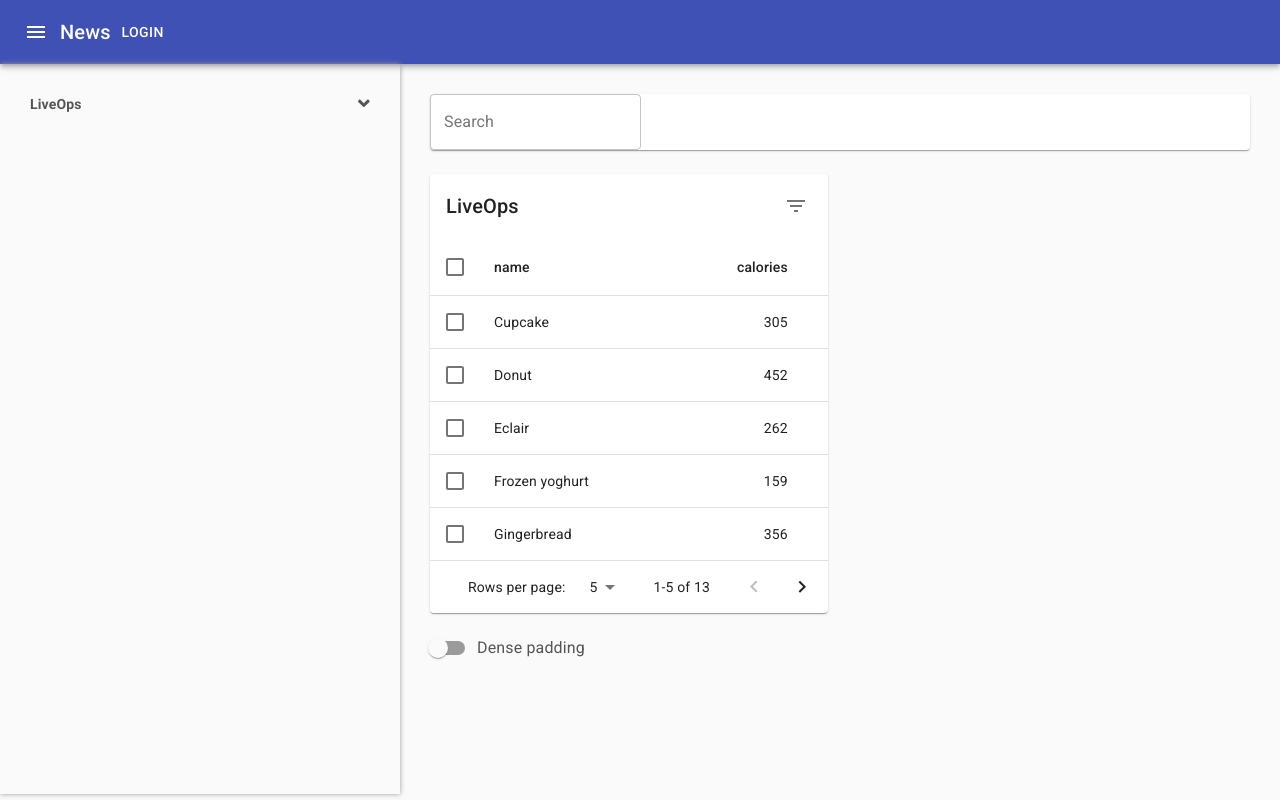
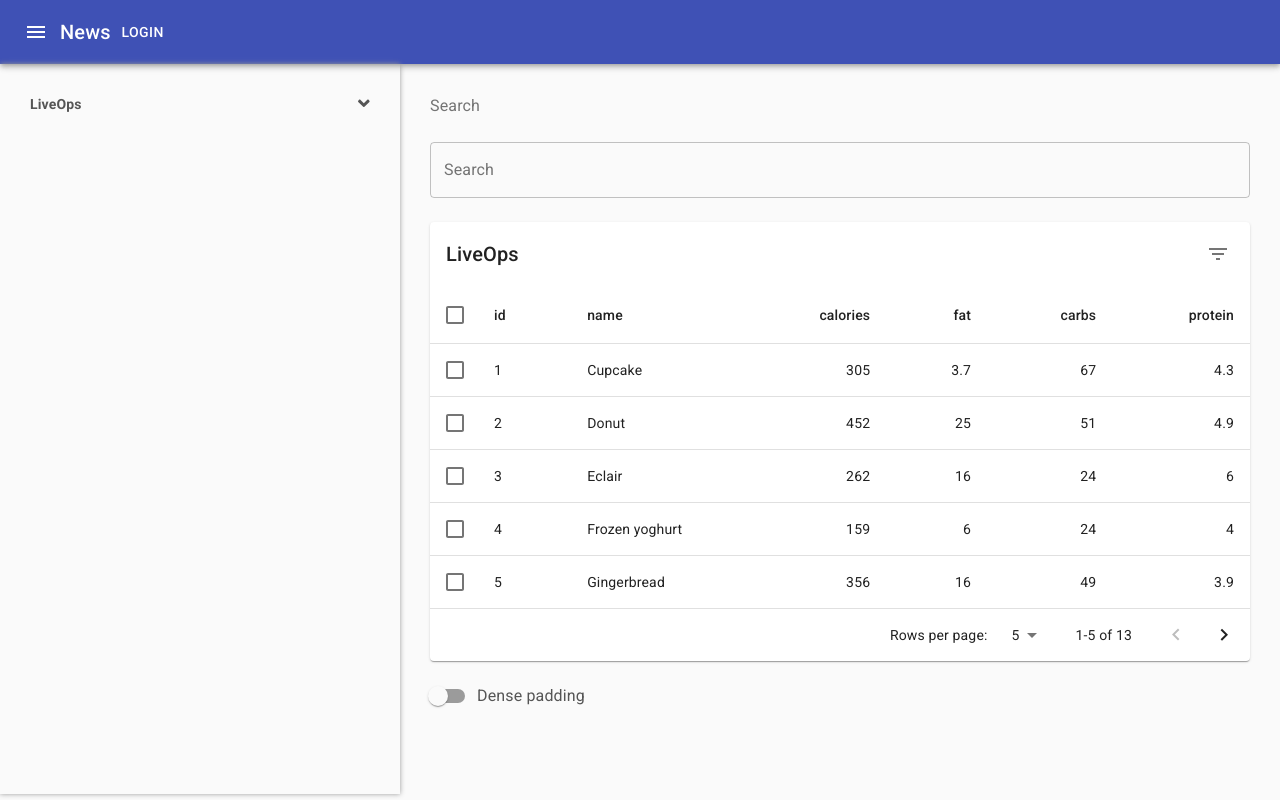
Before and after one commit to evan-zubov/SnipeFE, a React (Create React App) app: page /live-ops/search-players in a window 1280 px wide. Built offline with nearby package versions, Linux system fonts and the light colour scheme.

Commit message:
editing routing and breadcrumbs drafts

```diff
--- a/package.json
+++ b/package.json
@@ -21,7 +21,8 @@
     "react-i18next": "^11.2.1",
     "react-router": "^5.1.2",
     "react-router-dom": "^5.1.2",
-    "react-scripts": "^3.2.0",
+    "react-scripts": "^3.3.0",
+    "redux": "^4.0.5",
     "typescript": "^3.7.2"
   },
   "devDependencies": {
--- a/src/components/body/content/pages/live-ops/live-ops.page.container.tsx
+++ b/src/components/body/content/pages/live-ops/live-ops.page.container.tsx
@@ -3,29 +3,30 @@ import { LiveOpsPage } from "./live-ops.page";
 
 export const LiveOpsPageConatiner = () => {
   function createData(
+    id: string,
     name: string,
     calories: number,
     fat: number,
     carbs: number,
     protein: number
   ): any {
-    return { name, calories, fat, carbs, protein, selected: false };
+    return { id, name, calories, fat, carbs, protein, selected: false };
   }
 
   const [rows, setRows] = React.useState([
-    createData("Cupcake", 305, 3.7, 67, 4.3),
-    createData("Donut", 452, 25.0, 51, 4.9),
-    createData("Eclair", 262, 16.0, 24, 6.0),
-    createData("Frozen yoghurt", 159, 6.0, 24, 4.0),
-    createData("Gingerbread", 356, 16.0, 49, 3.9),
-    createData("Honeycomb", 408, 3.2, 87, 6.5),
-    createData("Ice cream sandwich", 237, 9.0, 37, 4.3),
-    createData("Jelly Bean", 375, 0.0, 94, 0.0),
-    createData("KitKat", 518, 26.0, 65, 7.0),
-    createData("Lollipop", 392, 0.2, 98, 0.0),
-    createData("Marshmallow", 318, 0, 81, 2.0),
-    createData("Nougat", 360, 19.0, 9, 37.0),
-    createData("Oreo", 437, 18.0, 63, 4.0)
+    createData("1", "Cupcake", 305, 3.7, 67, 4.3),
+    createData("2", "Donut", 452, 25.0, 51, 4.9),
+    createData("3", "Eclair", 262, 16.0, 24, 6.0),
+    createData("4", "Frozen yoghurt", 159, 6.0, 24, 4.0),
+    createData("5", "Gingerbread", 356, 16.0, 49, 3.9),
+    createData("6", "Honeycomb", 408, 3.2, 87, 6.5),
+    createData("7", "Ice cream sandwich", 237, 9.0, 37, 4.3),
+    createData("8", "Jelly Bean", 375, 0.0, 94, 0.0),
+    createData("9", "KitKat", 518, 26.0, 65, 7.0),
+    createData("10", "Lollipop", 392, 0.2, 98, 0.0),
+    createData("11", "Marshmallow", 318, 0, 81, 2.0),
+    createData("12", "Nougat", 360, 19.0, 9, 37.0),
+    createData("13", "Oreo", 437, 18.0, 63, 4.0)
   ]);
 
   const select = selectedRows =>
--- a/src/components/body/content/pages/live-ops/live-ops.page.tsx
+++ b/src/components/body/content/pages/live-ops/live-ops.page.tsx
@@ -1,19 +1,19 @@
 import React from "react";
-import { EnhancedTable, Select } from "../../../../common/enhanced-table";
-import { withSearch } from "../../../../common/search";
+import { Select } from "../../../../common/enhanced-table";
+import { PageLayout } from "src/components/common/page-layout/page-layout";
+import { PATHS } from "../../routes";
 
 export type LiveOpsPageProps = {
   rows: Array<any>;
   select: Select;
 };
 
-export const LiveOpsPageUI: React.FC<LiveOpsPageProps> = ({
+export const LiveOpsPage: React.FC<LiveOpsPageProps> = ({
   rows,
   select
 }: LiveOpsPageProps) => (
-  <EnhancedTable keyBy="name" rows={rows} select={select} title="LiveOps" />
+  <PageLayout
+    baseRoute={PATHS.liveOps.searchPlayers}
+    tableProps={{ keyBy: "name", rows, select, title: "LiveOps" }}
+  />
 );
-
-export const LiveOpsPage: React.FC<LiveOpsPageProps> = withSearch(
-  LiveOpsPageUI
-);
--- a/src/components/body/content/routes.tsx
+++ b/src/components/body/content/routes.tsx
@@ -1,16 +1,17 @@
 import React from "react";
 import { Switch, Route } from "react-router-dom";
-import { LiveOpsPageConatiner } from './pages/live-ops/live-ops.page.container';
+import { LiveOpsPageConatiner } from "./pages/live-ops/live-ops.page.container";
 
 export const PATHS = {
   liveOps: {
-    searchPlayers: "/live-ops/search-players"
+    searchPlayers: (id = "/:id?", tab = "/:tab?") =>
+      `/live-ops/search-players${id}${tab}`
   }
 };
 
 export const Routes = () => (
   <Switch>
-    <Route path={PATHS.liveOps.searchPlayers}>
+    <Route path={PATHS.liveOps.searchPlayers()}>
       <LiveOpsPageConatiner />
     </Route>
     <Route path="/2">2</Route>
--- a/src/components/body/menu/menu.tsx
+++ b/src/components/body/menu/menu.tsx
@@ -2,21 +2,28 @@ import React from "react";
 import { MenuGroup } from "./menu-group/menu-group";
 import { withTranslation } from "react-i18next";
 import { MenuItem } from "./menu-item/menu-item";
-import { Link } from "react-router-dom";
+import { Link } from "@material-ui/core";
+import { Link as RouterLink } from "react-router-dom";
 import "./menu.css";
-import { PATHS } from 'src/components/body/content/routes';
+import { PATHS } from "src/components/body/content/routes";
 
 export const Menu = withTranslation()(({ t }) => (
   <div className="menu">
-    <MenuGroup name={t('Menu.LiveOps')}>
+    <MenuGroup name={t("Menu.LiveOps")}>
       <MenuItem>
-        <Link to={PATHS.liveOps.searchPlayers}>{t('Menu.LiveOps.SearchPlayers')}</Link>
+        <Link component={RouterLink} to={PATHS.liveOps.searchPlayers("", "")}>
+          {t("Menu.LiveOps.SearchPlayers")}
+        </Link>
       </MenuItem>
       <MenuItem>
-        <Link to="/2">2</Link>
+        <Link component={RouterLink} to="/2">
+          {t("Menu.LiveOps.SearchPlayers")}
+        </Link>
       </MenuItem>
       <MenuItem>
-        <Link to="/3">3</Link>
+        <Link component={RouterLink} to="/3">
+          {t("Menu.LiveOps.SearchPlayers")}
+        </Link>
       </MenuItem>
     </MenuGroup>
   </div>
--- a/src/components/common/enhanced-table/enhanced-table.tsx
+++ b/src/components/common/enhanced-table/enhanced-table.tsx
@@ -22,13 +22,15 @@ export type EnhancedTableProps = {
   select: Select;
   keyBy: string;
   title: string;
+  onEditClick?: () => void;
 };
 
 export const EnhancedTable: React.FC<EnhancedTableProps> = ({
   rows,
   select,
   keyBy,
-  title
+  title,
+  onEditClick
 }: EnhancedTableProps) => {
   const classes = useTableStyles();
   const [order, setOrder] = React.useState<Order>("asc");
@@ -72,7 +74,11 @@ export const EnhancedTable: React.FC<EnhancedTableProps> = ({
   return (
     <div className={classes.root}>
       <Paper className={classes.paper}>
-        <TableToolbar numSelected={selected.length} title={title} />
+        <TableToolbar
+          numSelected={selected.length}
+          title={title}
+          onEditClick={onEditClick}
+        />
         <div className={classes.tableWrapper}>
           <Table
             className={classes.table}
@@ -114,7 +120,7 @@ export const EnhancedTable: React.FC<EnhancedTableProps> = ({
                       </TableCell>
                       {cols.map(col => (
                         <TableCell
-                          key={row[keyBy]}
+                          key={col.name}
                           align={col.type === "number" ? "right" : "left"}
                         >
                           {row[col.name]}
--- a/src/components/common/enhanced-table/table-toolbar.tsx
+++ b/src/components/common/enhanced-table/table-toolbar.tsx
@@ -5,17 +5,20 @@ import Typography from "@material-ui/core/Typography";
 import IconButton from "@material-ui/core/IconButton";
 import Tooltip from "@material-ui/core/Tooltip";
 import DeleteIcon from "@material-ui/icons/Delete";
+import EditIcon from "@material-ui/icons/Edit";
 import FilterListIcon from "@material-ui/icons/FilterList";
 import { useToolbarStyles } from "./styles";
 
 export interface TableToolbarProps {
   numSelected: number;
   title: string;
+  onEditClick?: () => void;
 }
 
 export const TableToolbar: React.FC<TableToolbarProps> = ({
   numSelected,
-  title
+  title,
+  onEditClick
 }: TableToolbarProps) => {
   const classes = useToolbarStyles();
 
@@ -38,12 +41,22 @@ export const TableToolbar: React.FC<TableToolbarProps> = ({
           {title}
         </Typography>
       )}
+
       {numSelected > 0 ? (
-        <Tooltip title="Delete">
-          <IconButton aria-label="delete">
-            <DeleteIcon />
-          </IconButton>
-        </Tooltip>
+        <React.Fragment>
+          {numSelected === 1 && (
+            <Tooltip title="Edit">
+              <IconButton aria-label="edit" onClick={onEditClick}>
+                <EditIcon />
+              </IconButton>
+            </Tooltip>
+          )}
+          <Tooltip title="Delete">
+            <IconButton aria-label="delete">
+              <DeleteIcon />
+            </IconButton>
+          </Tooltip>
+        </React.Fragment>
       ) : (
         <Tooltip title="Filter list">
           <IconButton aria-label="filter list">
--- /dev/null
+++ b/src/components/common/page-layout/index.ts
@@ -0,0 +1 @@
+export * from "../enhanced-table";
--- /dev/null
+++ b/src/components/common/page-layout/page-layout.tsx
@@ -0,0 +1,87 @@
+import React from "react";
+import { compose } from "lodash/fp";
+import { Search } from "../search";
+import { EnhancedTable, EnhancedTableProps } from "../enhanced-table";
+import {
+  Grid,
+  Breadcrumbs,
+  Typography,
+  Link,
+  Tabs,
+  Tab
+} from "@material-ui/core";
+import {
+  RouteComponentProps,
+  Link as RouterLink,
+  withRouter,
+  useParams
+} from "react-router-dom";
+import { withTranslation } from "react-i18next";
+import { WithT } from "i18next";
+
+export type PageLayoutProps = RouteComponentProps &
+  WithT & {
+    baseRoute: (id?: string, tab?: string) => string;
+    tableProps: EnhancedTableProps;
+  };
+
+export const PageLayout = compose(
+  withRouter,
+  withTranslation()
+)(({ tableProps, baseRoute, history, t }: PageLayoutProps) => {
+  const selection = tableProps.rows.filter(row => row.selected);
+  const { id: editId, tab } = useParams();
+  const basePath = baseRoute("", "");
+  const editPath = baseRoute(
+    selection.length === 1 ? `/${selection[0]["id"]}` : "",
+    ""
+  );
+  const [value, setValue] = React.useState(0);
+  const handleChange = (event, newValue) => {
+    setValue(newValue);
+  };
+
+  return (
+    <Grid container spacing={3}>
+      <Grid item xs={12}>
+        <Breadcrumbs aria-label="breadcrumb">
+          <Link component={RouterLink} color="inherit" to={basePath}>
+            Search
+          </Link>
+          {editId && (
+            <Link component={RouterLink} color="inherit" to={basePath}>
+              {editId}
+            </Link>
+          )}
+          {tab && <Typography color="textPrimary">123</Typography>}
+        </Breadcrumbs>
+      </Grid>
+      <Grid item xs={12}>
+        <Search />
+      </Grid>
+      <Grid item xs={12}>
+        {editId ? (
+          <React.Fragment>
+            <Tabs
+              value={value}
+              onChange={handleChange}
+              indicatorColor="primary"
+              textColor="primary"
+              variant="fullWidth"
+              aria-label="full width tabs example"
+            >
+              <Tab label="Item One" />
+              <Tab label="Item Two" />
+              <Tab label="Item Three" />
+            </Tabs>
+          </React.Fragment>
+        ) : (
+          <EnhancedTable
+            {...tableProps}
+            onEditClick={() => history.push(editPath)}
+          />
+        )}
+      </Grid>
+    </Grid>
+  );
+});
--- a/src/components/common/search/search.tsx
+++ b/src/components/common/search/search.tsx
@@ -1,11 +1,15 @@
 import React from "react";
 import TextField from "@material-ui/core/TextField";
+import { Box } from "@material-ui/core";
 
 export const Search = () => (
+  <Box>
     <TextField
+      fullWidth
       id="outlined-search"
       label="Search"
       type="search"
       variant="outlined"
     />
+  </Box>
 );
--- a/src/localization/dictionary.en.json
+++ b/src/localization/dictionary.en.json
@@ -1,6 +1,8 @@
 {
   "translation": {
     "Menu.LiveOps": "LiveOps",
-    "Menu.LiveOps.SearchPlayers": "Search Players"
+    "Menu.LiveOps.SearchPlayers": "Search Players",
+    "Breadcrumbs.search-players": "Search Players",
+    "Breadcrumbs.edit": "Edit"
   }
 }
```
Also changed, not shown: src/components/common/enhanced-table/styles.ts (+5 -5 lines), 2 other files (tests, documents, lock files or other folders). Lines whose indentation alone changed are shown as unchanged.
